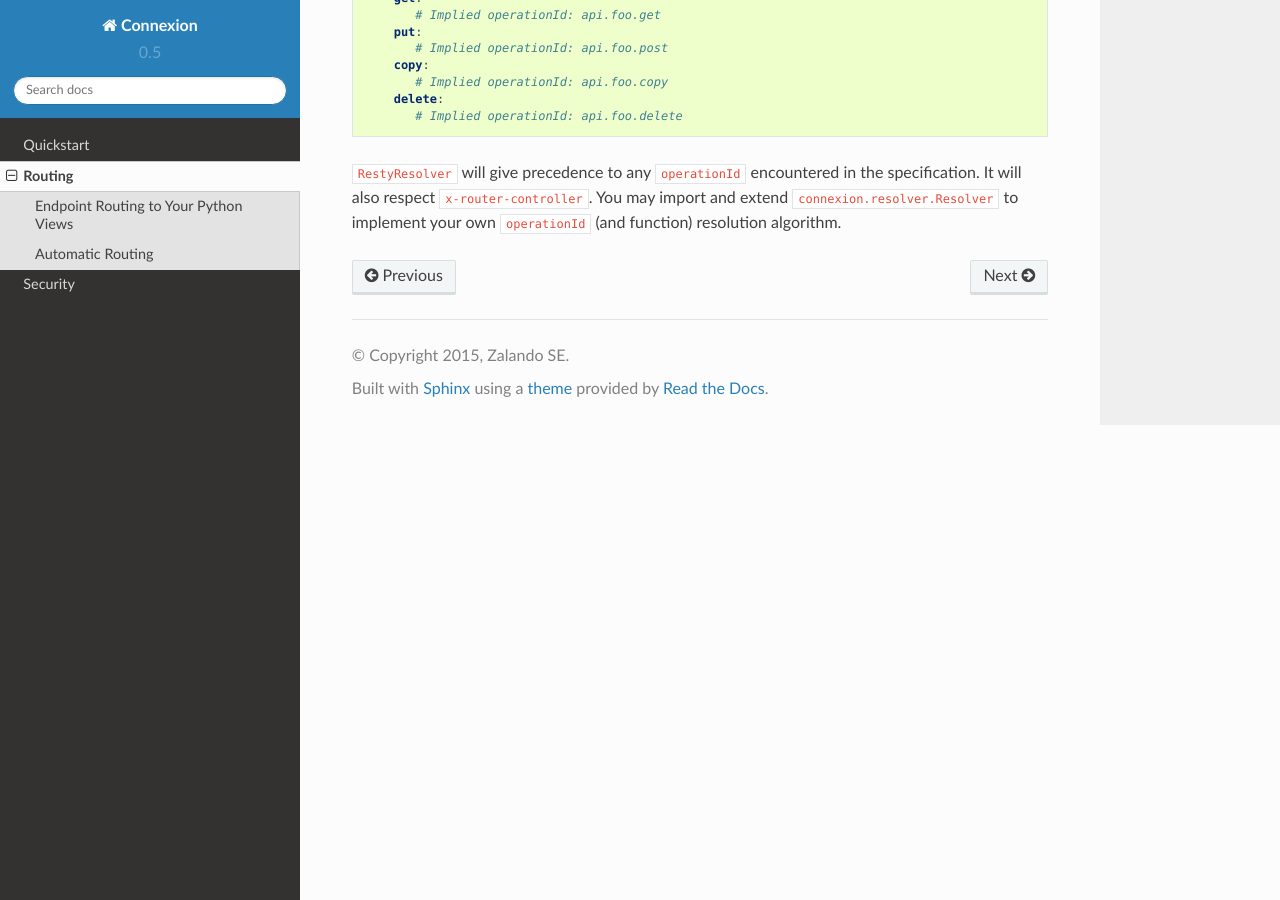
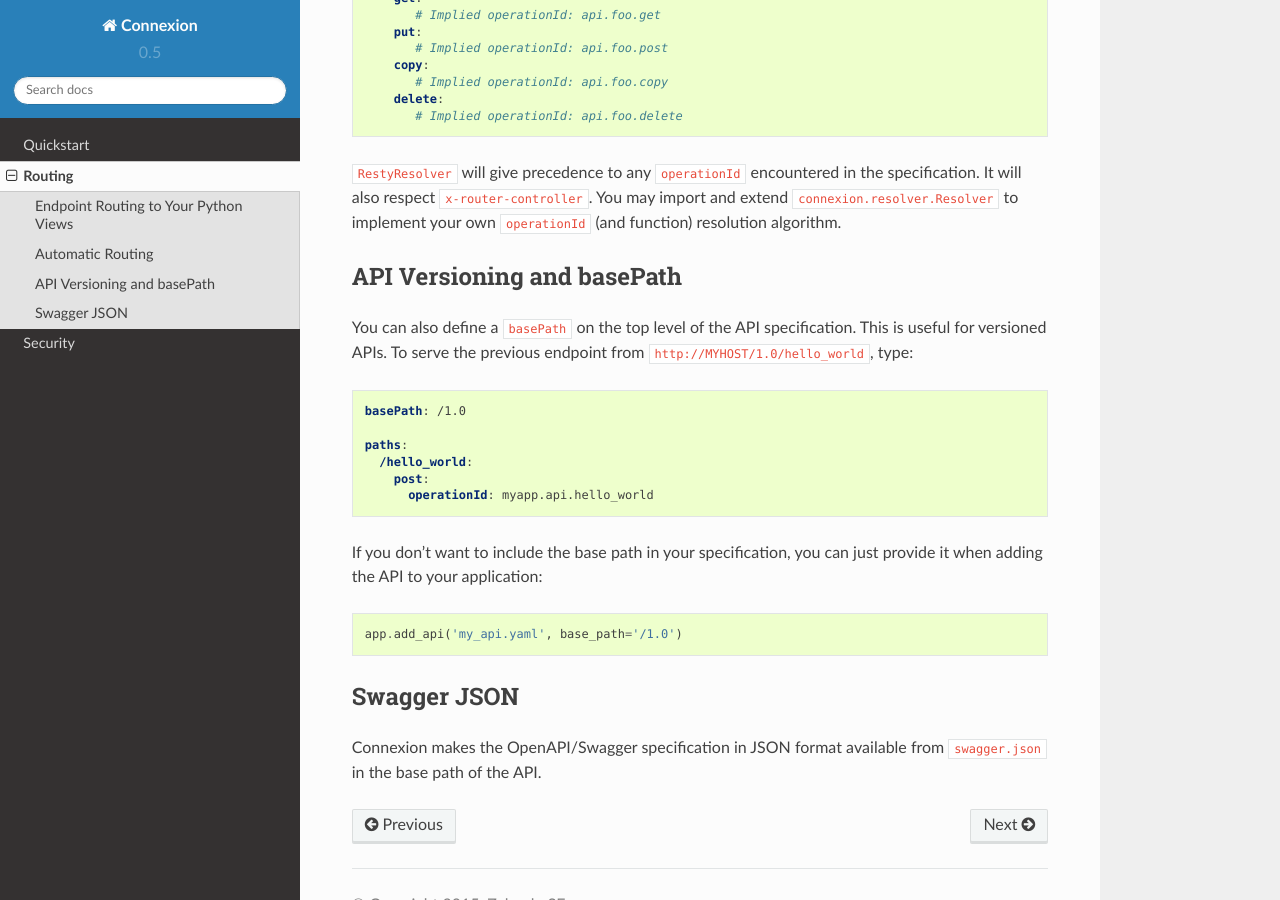
Before and after one commit to spec-first/connexion, a Sphinx documentation site: the page built from docs/routing.rst, in a window 1280 px wide and 900 px high, scrolled down 1166 px. Built offline with Sphinx 7.4.7 and the Read the Docs theme 2.0.0, drawn with Linux system fonts in a browser that asks for light colours.

Commit message:
#167 Added extra info to routing documentation

```diff
--- a/docs/quickstart.rst
+++ b/docs/quickstart.rst
@@ -48,6 +48,7 @@ for each specific API in the `connexion.App#add_api` method:
 
 When a value is provided both globally and on the API, the API value
 will take precedence.
+
 Request Handling
 ----------------
 Connexion validates incoming requests for conformance with the schemas described in swagger specification.
--- a/docs/routing.rst
+++ b/docs/routing.rst
@@ -72,3 +72,31 @@ encountered in the specification. It will also respect
 ``x-router-controller``. You may import and extend
 ``connexion.resolver.Resolver`` to implement your own ``operationId``
 (and function) resolution algorithm.
+
+API Versioning and basePath
+---------------------------
+
+You can also define a ``basePath`` on the top level of the API
+specification. This is useful for versioned APIs. To serve the
+previous endpoint from ``http://MYHOST/1.0/hello_world``, type:
+
+.. code-block:: yaml
+
+    basePath: /1.0
+
+    paths:
+      /hello_world:
+        post:
+          operationId: myapp.api.hello_world
+
+If you don't want to include the base path in your specification, you
+can just provide it when adding the API to your application:
+
+.. code-block:: python
+
+    app.add_api('my_api.yaml', base_path='/1.0')
+
+Swagger JSON
+------------
+Connexion makes the OpenAPI/Swagger specification in JSON format
+available from ``swagger.json`` in the base path of the API.
```
